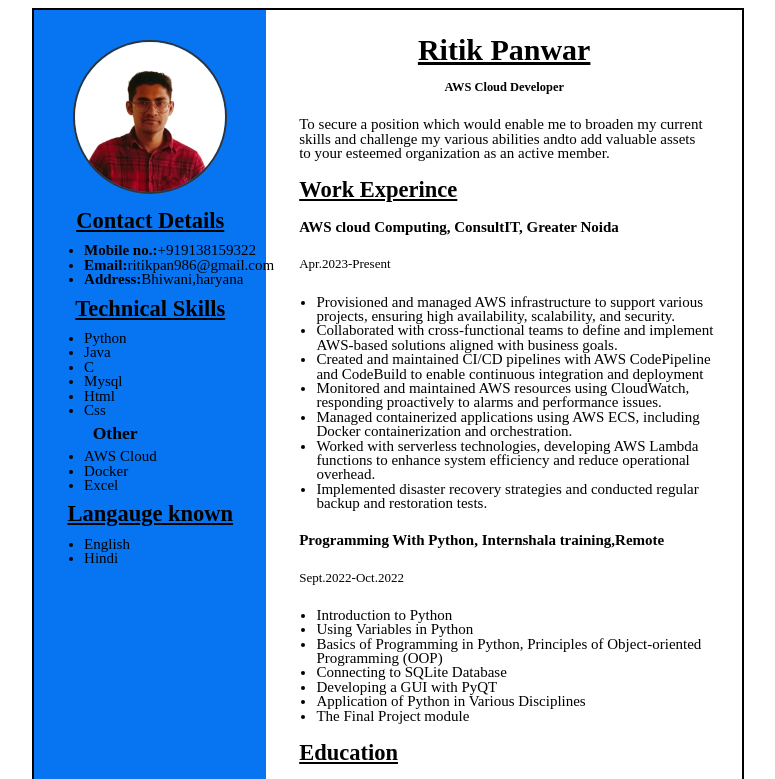
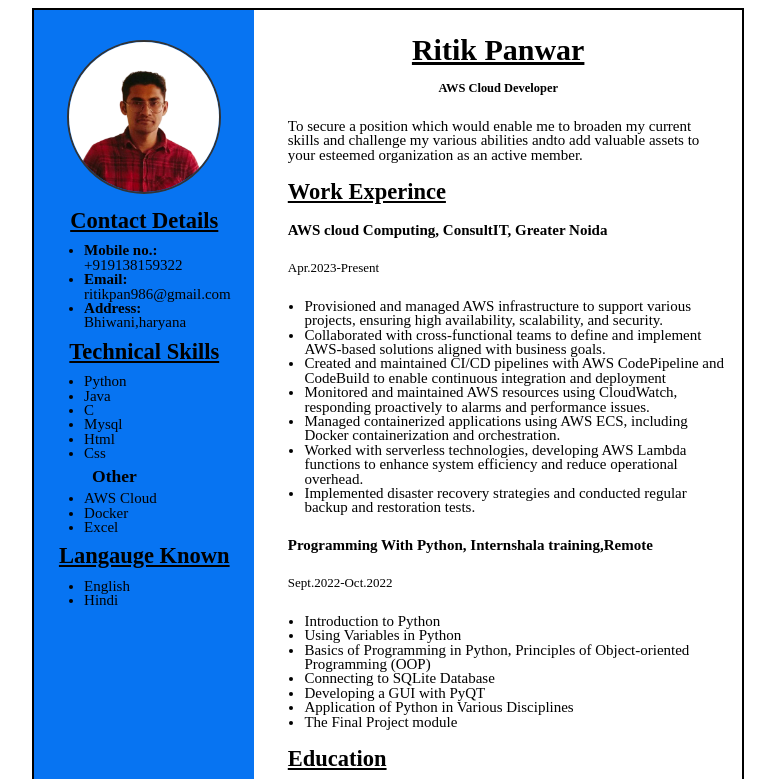
Before and after one commit to panwar100/resume_using_Html_CSS, a plain HTML site: page index.html in a window 1280 px wide. Shown: the top 779 px of the page, without its empty margins (252-1027 px from the left). Drawn offline with Linux system fonts and the light colour scheme.

Commit message:
Update index.html

```diff
--- a/index.html
+++ b/index.html
@@ -15,9 +15,9 @@
      <!--1.Contact details-->
     <h2 class="center"><u>Contact Details</u></h2>
      <ul>
-         <li><b>Mobile no.:</b>+919138159322</li>
-         <li><b>Email:</b>ritikpan986@gmail.com </li>
-         <li><b>Address:</b>Bhiwani,haryana</li>
+         <li><b>Mobile no.:</b></li>+919138159322
+         <li><b>Email:</b></li>ritikpan986@gmail.com
+         <li><b>Address:</b></li>Bhiwani,haryana
      </ul>
      <!--2.Skills-->
      <h2 class="center"><u>Technical Skills</u></h2>
@@ -34,7 +34,7 @@
          <li>Excel</li>
      </ul>
      <!--3.Langauge known-->
-     <h2 class="center"><u>Langauge known</u></h2>
+     <h2 class="center"><u>Langauge Known</u></h2>
      <ul>
          <li>English</li>
          <li>Hindi</li>
```
